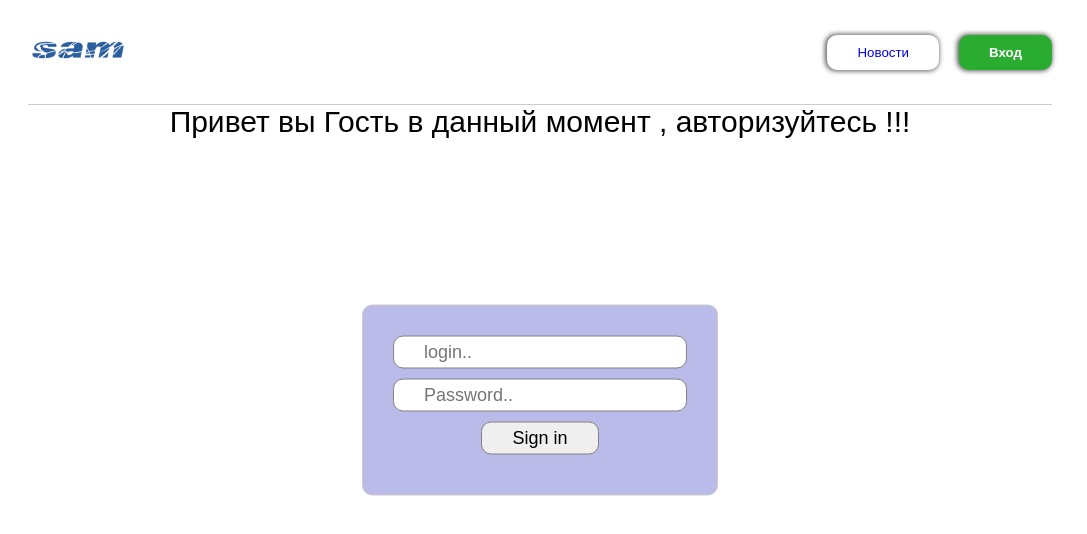
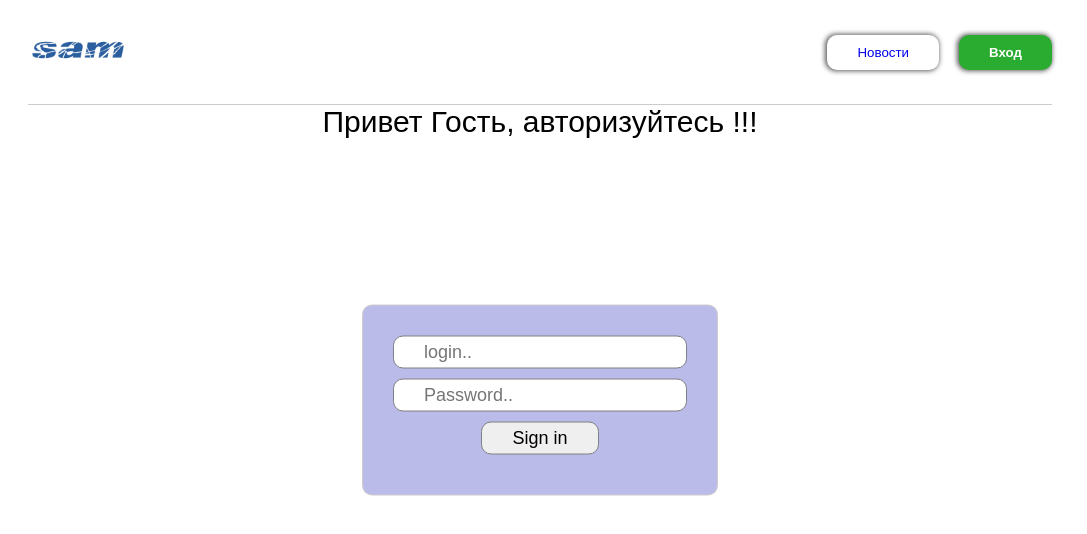
Before and after one commit to usmsam/admin-n-user-panel, a React (Create React App) app: page / in a window 1280 px wide. Shown: the top 534 px of the page, without its empty margins (100-1187 px from the left). Built offline with nearby package versions, Linux system fonts and the light colour scheme.

Commit message:
update home component

```diff
--- a/src/components/home/Home.js
+++ b/src/components/home/Home.js
@@ -4,20 +4,19 @@ import { useSelector } from 'react-redux';
 
 
 const Home = () => {
-  const a = useSelector(state => state.login);
 
-
-
+  const state = useSelector(state => state.login);
   return (
     <div style={{ fontSize: '30px', display: 'flex', alignItems: 'center', justifyContent: 'center' }}>
-
-
       {
-        a.loggined
+        state.admin
           ?
-          `Привет ${login}`
+          'Привет admin'
           :
-          'Привет вы Гость в дaнный момент , авторизуйтесь !!!'
+          state.logined ?
+            `Привет ${login}`
+            :
+            'Привет Гость, авторизуйтесь !!!'
       }
     </div>
   )
```
